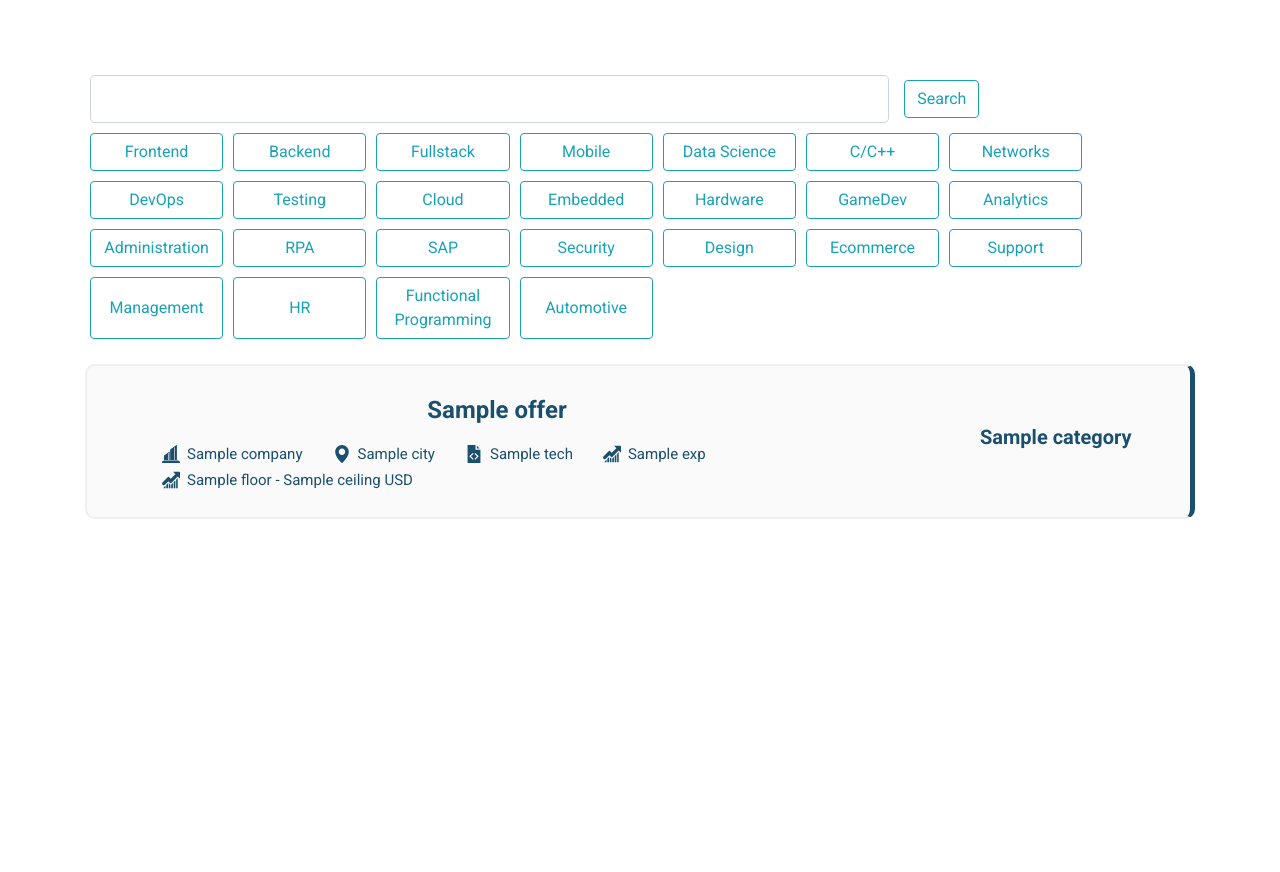
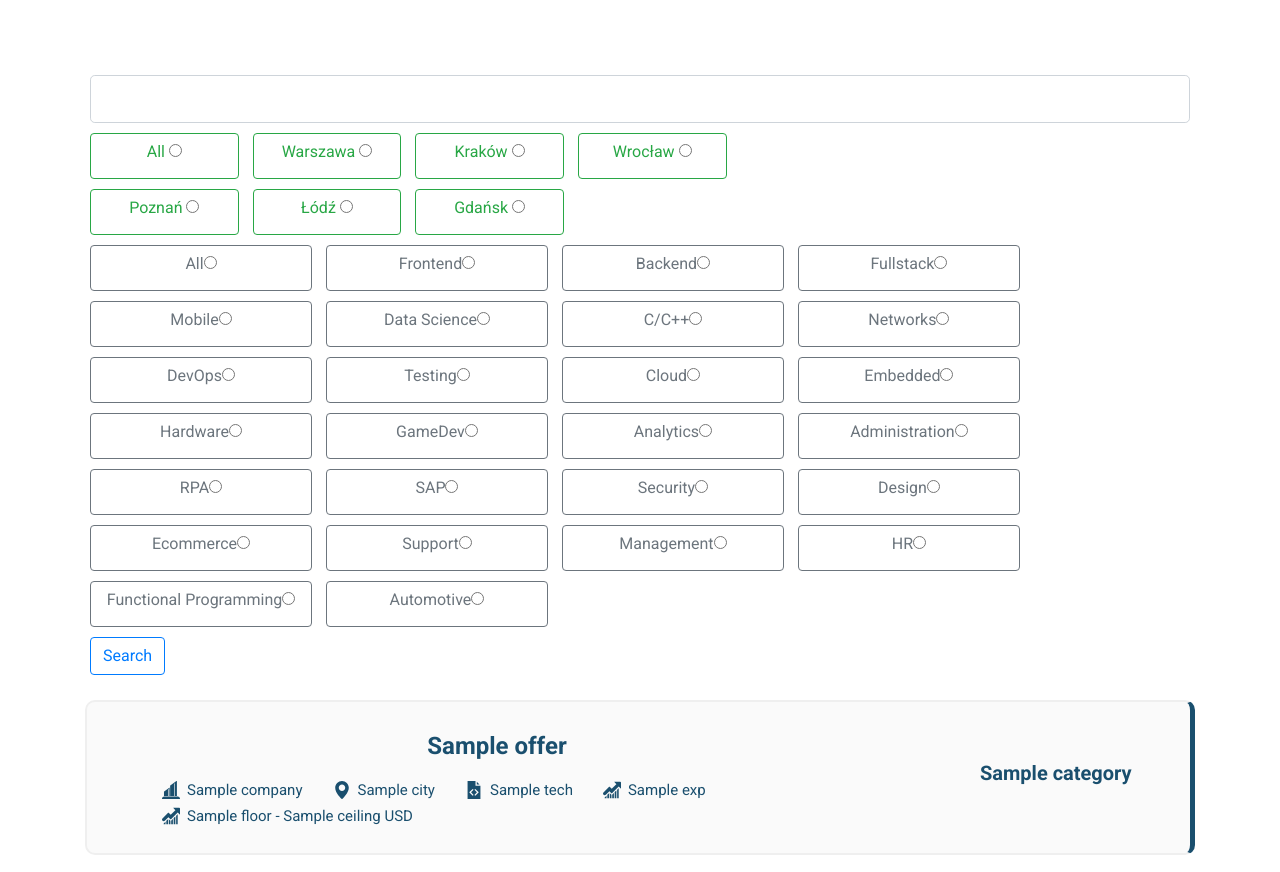
Before and after one commit to piotrjedrzejczak/WorkIT, a Flask app: page / in a window 1280 px wide. Shown: the top 872 px of the page. Before the commit the page ends 519 px from the top, so only its background shows below. Run offline with Flask 2, Linux system fonts and the light colour scheme; a database or web service that is not in the repository returns one stand-in record (values such as "Sample title"); parts of the project's set-up code (start-up, migrations or seed data) failed here and were passed over; some libraries are stand-ins or nearby versions.

Commit message:
Extended search form

```diff
--- a/workit/forms.py
+++ b/workit/forms.py
@@ -1,8 +1,23 @@
 from flask_wtf import FlaskForm
-from wtforms import SubmitField, StringField
-from wtforms.validators import DataRequired
+from wtforms import SubmitField, StringField, RadioField
+from workit.const import CATEGORIES
 
 
 class SearchForm(FlaskForm):
-    keyword = StringField('Keyword', validators=[DataRequired()])
+    keyword = StringField('Keyword')
+    cities = RadioField('City', choices=[
+        ('', 'All'),
+        ('Warszawa', 'Warszawa'),
+        ('Krakow', 'Kraków'),
+        ('Wroclaw', 'Wrocław'),
+        ('Poznan', 'Poznań'),
+        ('Lodz', 'Łódź'),
+        ('Gdansk', 'Gdańsk')
+    ])
+    categories = RadioField('Category', choices=[('', 'All')] + [
+            (label, value)
+            for label, value in zip(
+                CATEGORIES.keys(), CATEGORIES.keys()
+            )
+        ])
     submit = SubmitField('Search')
--- a/workit/routes.py
+++ b/workit/routes.py
@@ -17,7 +17,6 @@ def home():
         return render_template(
                 "home.html",
                 offers=offers,
-                categories=CATEGORIES,
                 form=form
             )
     else:
@@ -30,7 +29,6 @@ def home():
         return render_template(
             "home.html",
             offers=collection.find({}),
-            categories=CATEGORIES,
             form=form
         )
 
--- a/workit/static/css/rows.css
+++ b/workit/static/css/rows.css
@@ -12,18 +12,14 @@ body {
 }
 .tile {
     display: inline-block;
-    width: 12%;
+    width: 20%;
     margin: 5px;
 }
 
 .tile-input {
     display: inline-block;
-    width: 72%;
+    width: 100%;
     margin: 5px;
-}
-.tile-search {
-    display: inline-block;
-    margin: 10px;
 }
 
 .offer {
--- a/workit/templates/home.html
+++ b/workit/templates/home.html
@@ -7,14 +7,24 @@
                {{ form.hidden_tag() }}
                <div class="tile-box">
                   <div class="tile-input">{{ form.keyword(class="form-control form-control-lg") }}</div>
-                  <div class="tile-search">{{ form.submit(class="btn btn-outline-info") }}</div>
+                  <div>
+                     {% for city in form.cities %}
+                        <div class="btn btn-outline-success tile">
+                           {{ city.label }}
+                           {{ city }}
+                        </div>
+                     {% endfor %}
+                  </div>
+                  <div>
+                     {% for category in form.categories %}
+                     <div class="btn btn btn-outline-secondary tile">
+                        {{ category.label }}{{ category }}
+                     </div>
+                     {% endfor %}
+                  </div>
+                  <div class="tile">{{ form.submit(class="btn btn-outline-primary") }}</div>
                </div>
             </form>
-            <div class="tile-box">
-               {% for category in categories %}
-               <button class="btn btn-outline-info tile">{{ category }}</button>
-               {% endfor %}
-            </div>
             {% for offer in offers %}
                <div class="offer">
                   <a href="{{ offer.url }}" target="_blank"></a>
```
